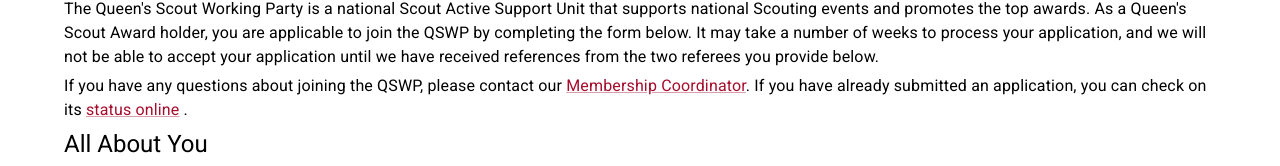
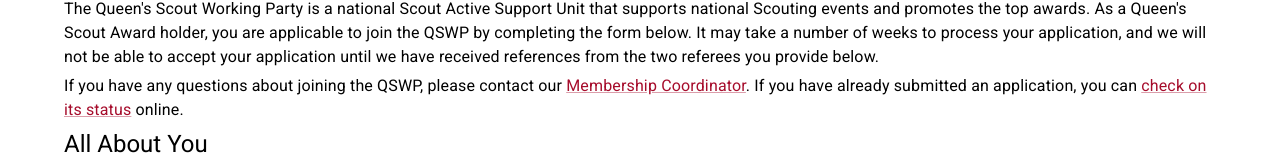
Before and after one commit to kswpuk/portal-ui, a React (Create React App) app: page /join in a window 1280 px wide. Shown: the part 121-287 px from the top of the page. Built offline with nearby package versions, Linux system fonts and the light colour scheme; what @aws-amplify/ui-react, aws-amplify would draw is missing.

Commit message:
Better links to application status checker

```diff
--- a/src/join/ApplicationForm.js
+++ b/src/join/ApplicationForm.js
@@ -45,7 +45,7 @@ export default function ApplicationForm(){
     </Typography>
     <Typography variant="body1" gutterBottom>
         If you have any questions about joining the QSWP, please contact our <Link href="mailto:members@qswp.org.uk">Membership Coordinator</Link>.
-        If you have already submitted an application, you can check on its <Link to="/join/status" component={RouterLink}>status online</Link> .
+        If you have already submitted an application, you can <Link to="/join/status" component={RouterLink}>check on its status</Link> online.
     </Typography>
 
     {submitError ? <Error error={submitError}>An error occurred whilst submitting your application form.</Error> : null}
--- a/src/join/Submitted.js
+++ b/src/join/Submitted.js
@@ -1,4 +1,5 @@
 import { Link, Typography } from "@mui/material";
+import { Link as RouterLink } from 'react-router-dom'
 
 export default function Submitted(props){
   return <>
@@ -9,7 +10,9 @@ export default function Submitted(props){
       Please ask your referees to respond promptly to the request, as we are not able to progress your application until we have received references from both a Scouting and a non-Scouting referee.
     </Typography>
     <Typography variant="body1" gutterBottom>
-      We will be in touch once we have approved your application, or if we have any further queries regarding it. If you have any questions, you can contact our Membership Coordinator at <Link href="mailto:members@qswp.org.uk">members@qswp.org.uk</Link>.
+      We will be in touch once we have approved your application, or if we have any further queries regarding it.
+      If you have any questions, you can contact our Membership Coordinator at <Link href="mailto:members@qswp.org.uk">members@qswp.org.uk</Link>.
+      You can <Link to="/join/status" component={RouterLink}>check on the status of your application</Link> online.
     </Typography>
   </>
 }
```
